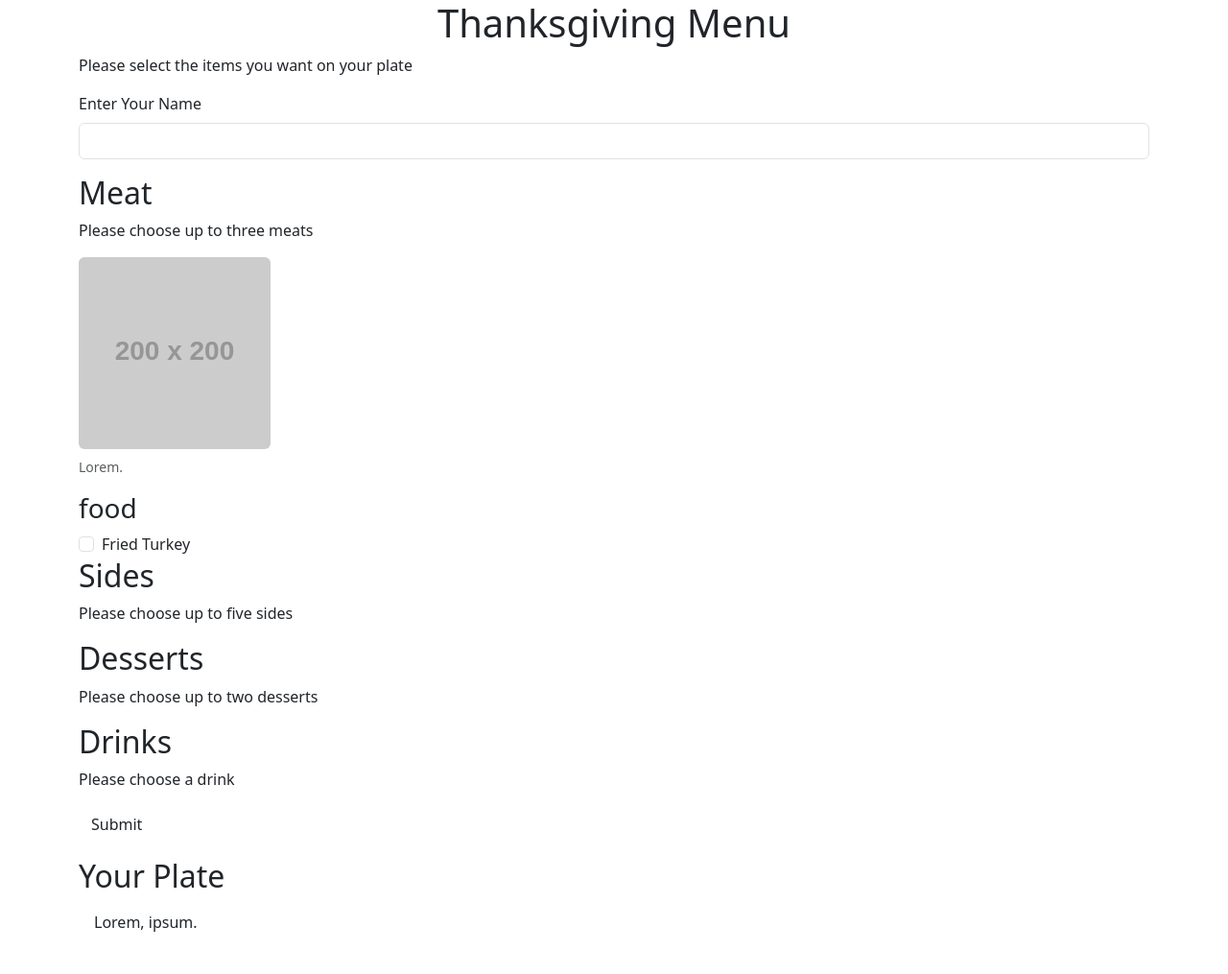
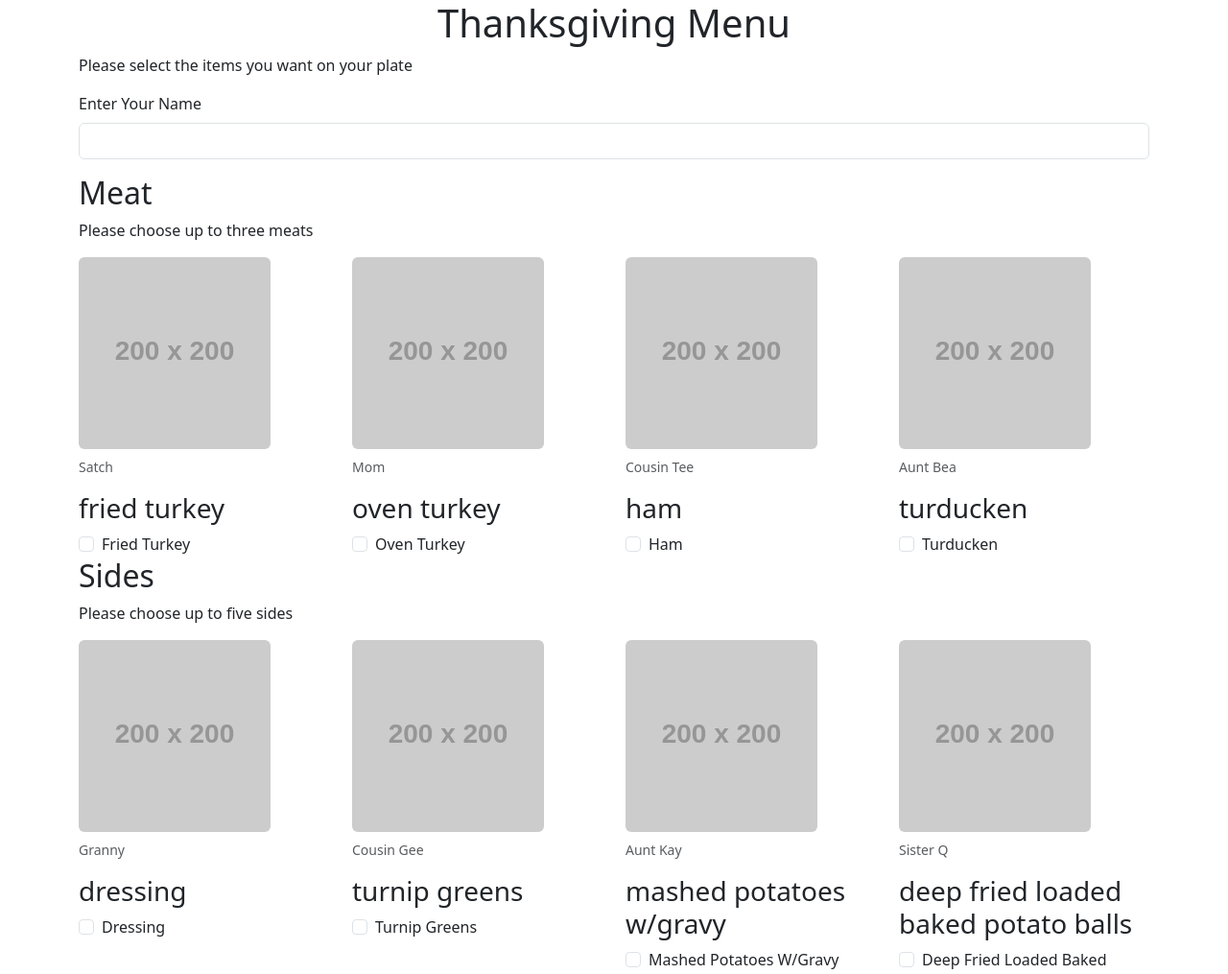
Before and after one commit to bluesatch/thanksgiving, a plain HTML site: page index.html in a window 1280 px wide. Shown: the top 1015 px of the page at 96% size. Before the commit the page ends 981 px from the top, so only its background shows below. Drawn offline with nearby package versions, Linux system fonts and the light colour scheme; placeholder pictures from the web are drawn by us.

Commit message:
loaded items

```diff
--- a/index.html
+++ b/index.html
@@ -42,7 +42,7 @@
                     <h2 class="section-heading text-capitalize">meat</h2>
                     <p class="section-text">Please choose up to three meats</p>
                     <div class="row row-cols-1 row-cols-md-3 row-cols-lg-4" id="meatRow">
-                        <div class="col">
+                        <!-- <div class="col">
                             <div class="figure-div">
                                 <figure class="figure item-figure">
                                     <img src="https://via.placeholder.com/200x200" alt="placeholder img" class="img-fluid image figure-img food-image rounded" />
@@ -64,7 +64,7 @@
                                     </label>
                                 </div>
                             </div>
-                        </div>
+                        </div> -->
                     </div>
                 </div>
             </section>
--- a/js/app.js
+++ b/js/app.js
@@ -14,6 +14,7 @@ class MenuForm {
         this.dessertsRow = document.getElementById('dessertsRow')
         this.drinksRow = document.getElementById('drinksRow')
         this.foodList = document.getElementById('foodList')
+
         // create array of food items
         this.menu = [
             {
@@ -21,112 +22,128 @@ class MenuForm {
                 type: 'meat',
                 item: 'fried turkey',
                 imgUrl: 'fried_turkey.jpeg',
-                isChecked: false
+                isChecked: false,
+                madeBy: 'Satch'
             },
             {
                 id: 2,
                 type: 'meat',
                 item: 'oven turkey',
                 imgUrl: 'oven_turey.jpeg',
-                isChecked: false
+                isChecked: false,
+                madeBy: 'Mom'
             },
             {
                 id: 3,
                 type: 'meat',
                 item: 'ham',
                 imgUrl: 'ham.jpeg',
-                isChecked: false
+                isChecked: false,
+                madeBy: 'Cousin Tee'
             },
             {
                 id: 4,
                 type: 'meat',
                 item: 'turducken',
                 imgUrl: 'turducken.jpeg',
-                isChecked: false
+                isChecked: false,
+                madeBy: 'Aunt Bea'
             },
             {
                 id: 5,
                 type: 'sides',
                 item: 'dressing',
                 imgUrl: 'dressing.jpeg',
-                isChecked: false
+                isChecked: false,
+                madeBy: 'Granny'
             },
             {
                 id: 6,
                 type: 'sides',
                 item: 'turnip greens',
                 imgUrl: 'turnip_greens.jpeg',
-                isChecked: false
+                isChecked: false,
+                madeBy: 'Cousin Gee'
             },
             {
                 id: 7,
                 type: 'sides',
                 item: 'mashed potatoes w/gravy',
                 imgUrl: 'mashed_potatoes.jpeg',
-                isChecked: false
+                isChecked: false,
+                madeBy: 'Aunt Kay'
             },
             {
                 id: 8,
                 type: 'sides',
                 item: 'deep fried loaded baked potato balls',
                 imgUrl: 'baked_potato_balls.jpeg',
-                isChecked: false
+                isChecked: false,
+                madeBy: 'Sister Q'
             },
             {
                 id: 9,
                 type: 'sides',
                 item: "mac n' cheese",
                 imgUrl: 'macncheese.jpeg',
-                isChecked: false
+                isChecked: false,
+                madeBy: 'Aunt V'
             },
             {
                 id: 10,
                 type: 'sides',
                 item: 'cranberry sauce',
                 imgUrl: 'cranberry_sauce.jpeg',
-                isChecked: false
+                isChecked: false,
+                madeBy: 'Brother T'
             },
             {
                 id: 11,
                 type: 'sides',
                 item: 'greenbean casserole',
                 imgUrl: 'greenbean_casserole.jpeg',
-                isChecked: false
+                isChecked: false,
+                madeBy: "Brother T's wife"
             },
             {
                 id: 12,
                 type: 'sides',
                 item: 'cornbread',
                 imgUrl: 'cornbread.jpeg',
-                isChecked: false
+                isChecked: false,
+                madeBy: "Cousin Gee's husband"
             },
             {
                 id: 13,
                 type: 'desserts',
                 item: 'sweet potato pie',
                 imgUrl: 'sweet_potato_pie.jpeg',
-                isChecked: false
+                isChecked: false,
+                madeBy: "Granny"
             },
             {
                 id: 14,
                 type: 'desserts',
                 item: 'pecan pie',
                 imgUrl: 'pecan_pie.jpeg',
-                isChecked: false
+                isChecked: false,
+                madeBy: 'Mom'
             },
             {
                 id: 15,
                 type: 'desserts',
                 item: 'pound cake',
                 imgUrl: 'pound_cake.jpeg',
-                isChecked: false
+                isChecked: false,
+                madeBy: 'Satch'
             },
             {
                 id: 16,
                 type: 'desserts',
                 item: 'bread pudding',
                 imgUrl: 'bread_pudding.jpeg',
-                isChecked: false
+                isChecked: false,
+                madeBy: "Sister T"
             },
             {
                 id: 17,
@@ -160,7 +177,68 @@ class MenuForm {
     }
 
     init() {
-        console.log('initialized')
+        // console.log('initialized')
+        this.buildFigures(this.menu)
+    }
+
+    loadItems(el, child) {
+        // console.log('loaded')
+        el.appendChild(child)
+    }
+
+    buildFigures(arr) {
+
+        arr.forEach(obj => {
+            // for each object build Figure
+            const column = document.createElement('div')
+            column.classList.add('col')
+
+            column.innerHTML = `
+                <div class="figure-div">
+                    <figure class="figure item-figure">
+                        <img src="https://via.placeholder.com/200x200" alt="placeholder img" class="img-fluid image figure-img food-image rounded" />
+                        <figcaption class="figure-caption food-caption">${obj.madeBy}</figcaption>
+                    </figure>
+                    <h3 class="food-heading">${obj.item}</h3>
+                    <div class="form-check">
+                        <input
+                            type="checkbox"
+                            name="${obj.type}"
+                            id="${obj.type}-${obj.id}"
+                            value="${obj.item}"
+                            class="form-check-input"
+                        />
+                        <label
+                            for="${obj.type}-${obj.id}"
+                            class="text-capitalize form-check-label">
+                            ${obj.item}
+                        </label>
+                    </div>
+                </div>
+            `
+
+            // console.log(column)
+
+            // this.rows.forEach(row => {
+            //     this.loadItems(row, column)
+            // })
+            switch (obj.type) {
+                case 'meat':
+                    this.loadItems(this.meatRow, column)
+                    break
+                case 'sides':
+                    this.loadItems(this.sidesRow, column)
+                    break
+                case 'desserts':
+                    this.loadItems(this.dessertsRow, column)
+                    break
+                case 'drinks':
+                    this.loadItems(this.drinksRow, column)
+                    break
+                default:
+                    return 'error'
+            }
+        })
     }
 
 
```
